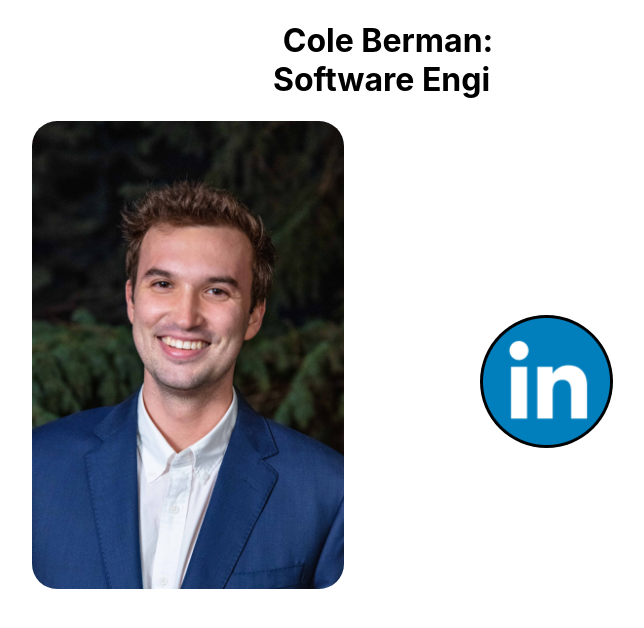
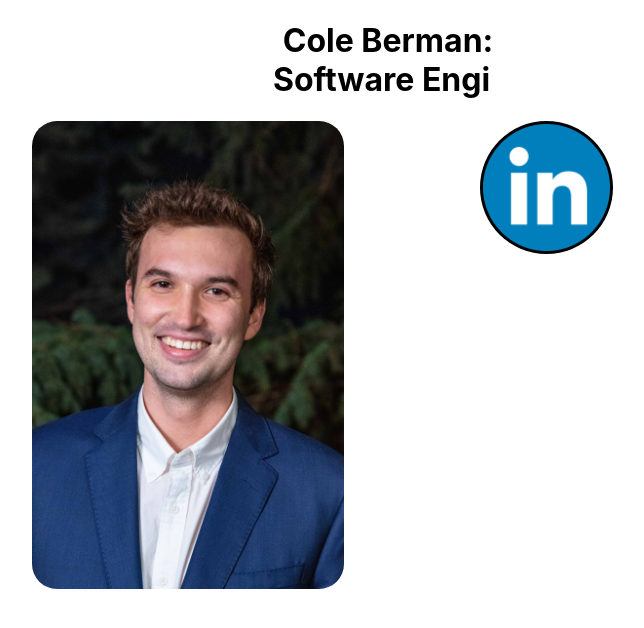
Before and after one commit to 11coleandrew4/AsyncProject-personal-site, a Next.js app in the folder personal-site/: page /components/MainPage in a window 1280 px wide. Shown: the top 628 px of the page, without its empty margins (452-1096 px from the left). Built offline with nearby package versions, Linux system fonts and the light colour scheme.

Commit message:
linkedin logo formatted

```diff
--- a/personal-site/pages/components/Projects.js
+++ b/personal-site/pages/components/Projects.js
@@ -7,7 +7,7 @@ import GetMoneyPicture from './GetMoneyPicture';
 export default class Projects extends Component {
   render() {
     return (
-      <div className="projects">
+      <div id="projects">
         <Head>
           <title>Cole Berman</title>
           <meta name="description" content="Generated by create next app" />
--- a/personal-site/styles/globals.css
+++ b/personal-site/styles/globals.css
@@ -213,8 +213,14 @@ a {
 
 #linkedin-link {
   position: absolute;
-  padding-left: 28rem;
-  bottom: 22rem;
+  margin-left: 28rem;
+  margin-top: -29.5rem;
   /* margin-left: 160%;
   bottom: 20rem; */
 }
+
+/* #projects {
+  display: flex;
+  flex-direction: column;
+  align-items: center;
+} */
```
